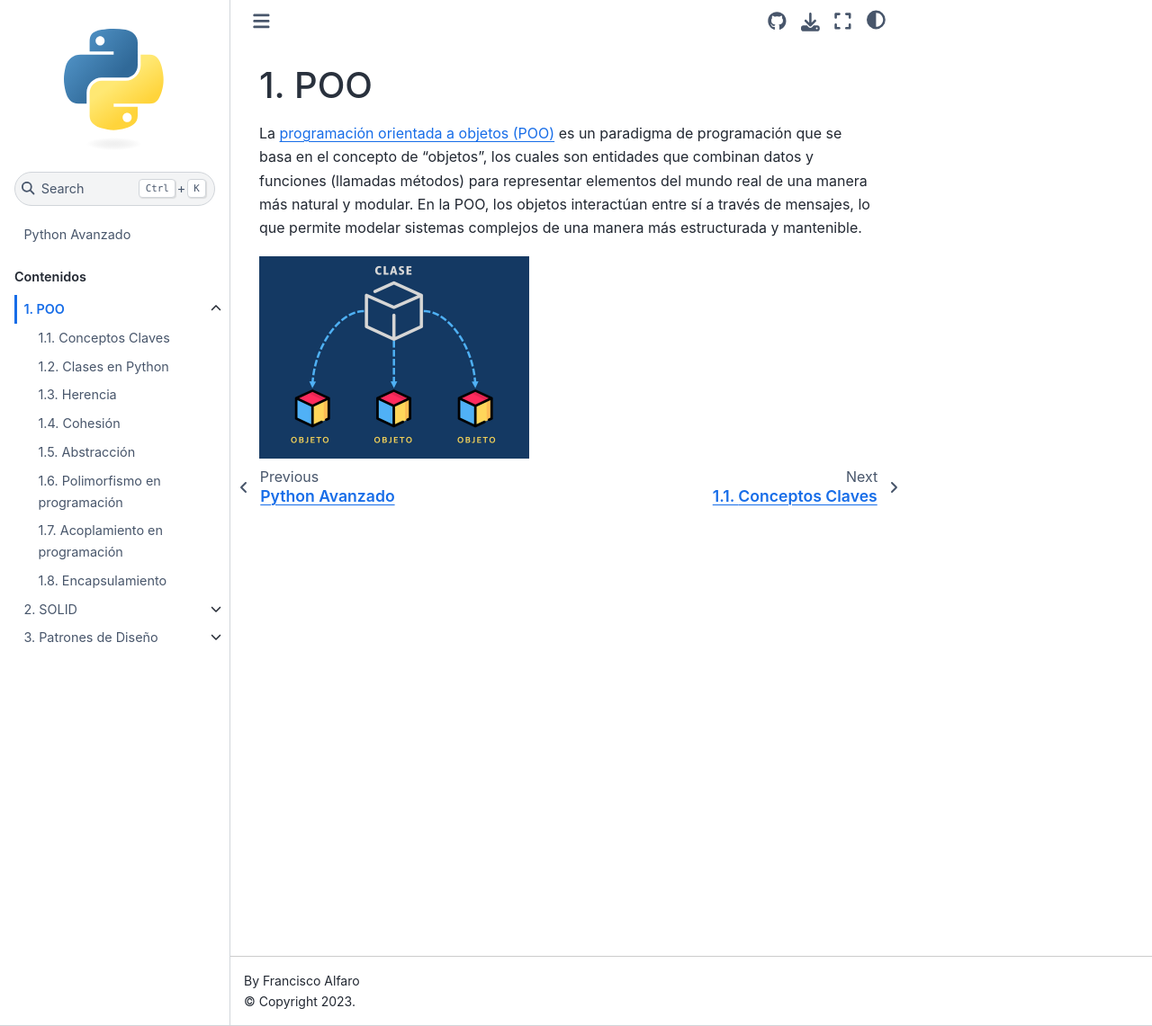
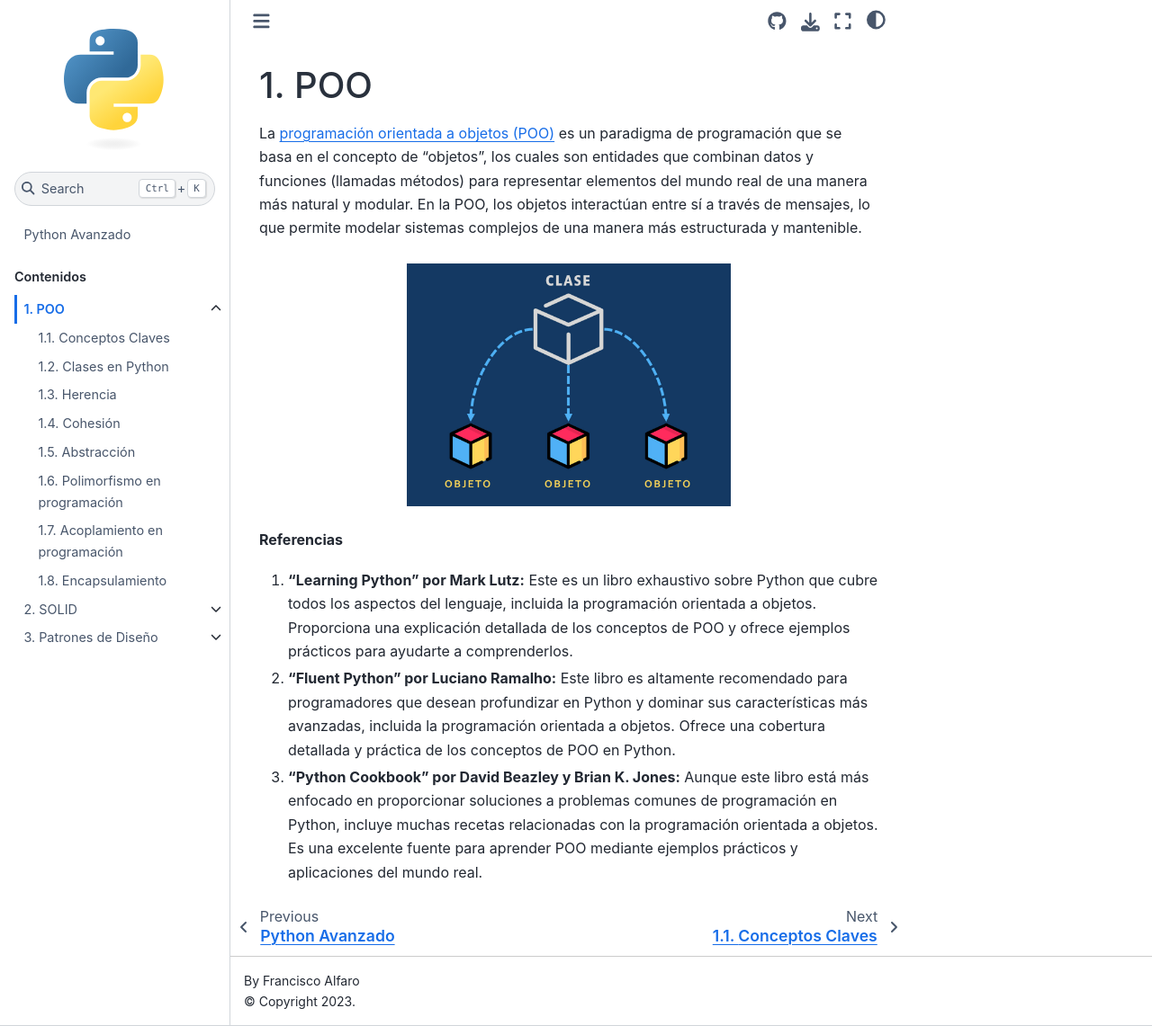
Before and after one commit to fralfaro/python_advanced, a Jupyter Book: the page built from docs/oop/intro.md, in a window 1280 px wide and 1141 px high. Shown: the whole window at 90% size. Built offline with Jupyter Book 1.0.4 settings and Sphinx 7.4.7 and the Sphinx Book theme 1.1.4, drawn with Linux system fonts in a browser that asks for light colours.

Commit message:
referencias

````diff
--- a/docs/oop/intro.md
+++ b/docs/oop/intro.md
@@ -1,4 +1,3 @@
-<!-- #region -->
 # POO
 
 La [programación orientada a objetos (POO)](https://es.wikipedia.org/wiki/Programaci%C3%B3n_orientada_a_objetos) es
@@ -7,7 +6,24 @@ y funciones (llamadas métodos) para representar elementos del mundo real de una
 En la POO, los objetos interactúan entre sí a través de mensajes, lo que permite modelar sistemas complejos
 de una manera más estructurada y mantenible.
 
+```{figure} images/intro.jpg
+---
+scale: 30%
+align: center
+name: fig12
+---
+```
 
-<img src="https://raw.githubusercontent.com/fralfaro/python_advanced/main/docs/oop/images/intro.jpg" alt="Descripción de la imagen" width="300">
 
-<!-- #endregion -->
+
+
+**Referencias**
+
+1. **"Learning Python" por Mark Lutz:**
+   Este es un libro exhaustivo sobre Python que cubre todos los aspectos del lenguaje, incluida la programación orientada a objetos. Proporciona una explicación detallada de los conceptos de POO y ofrece ejemplos prácticos para ayudarte a comprenderlos.
+
+2. **"Fluent Python" por Luciano Ramalho:**
+   Este libro es altamente recomendado para programadores que desean profundizar en Python y dominar sus características más avanzadas, incluida la programación orientada a objetos. Ofrece una cobertura detallada y práctica de los conceptos de POO en Python.
+
+3. **"Python Cookbook" por David Beazley y Brian K. Jones:**
+   Aunque este libro está más enfocado en proporcionar soluciones a problemas comunes de programación en Python, incluye muchas recetas relacionadas con la programación orientada a objetos. Es una excelente fuente para aprender POO mediante ejemplos prácticos y aplicaciones del mundo real.
````
Also changed, not shown: docs/patterns/intro.md (+19 -1 lines), docs/solid/intro.md (+21 -3 lines), docs/oop/oop_abstraccion.ipynb, docs/patterns/comportamiento.ipynb, docs/patterns/creacionales.ipynb, docs/patterns/estructurales.ipynb, docs/patterns/images/dp.png (added).
